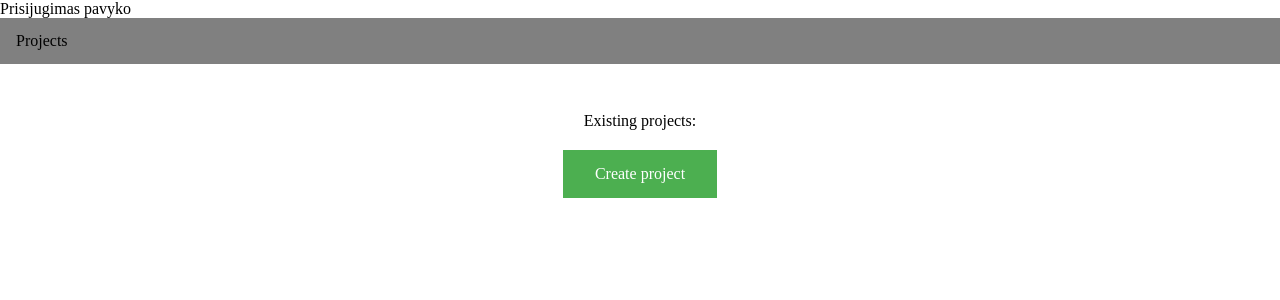
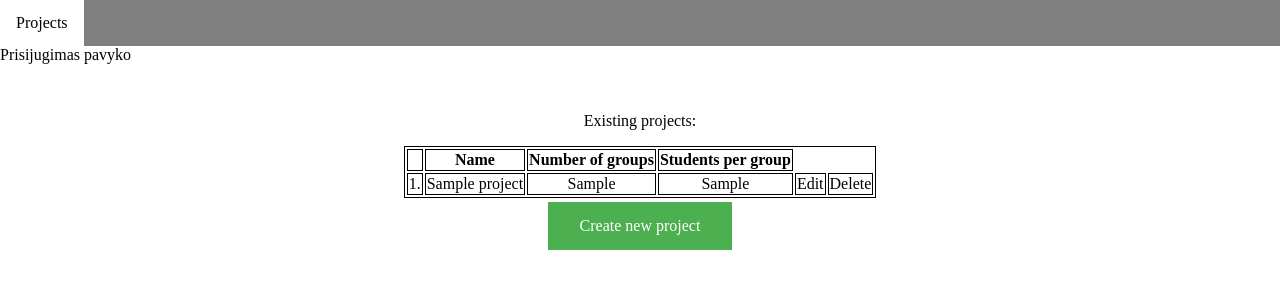
Before and after one commit to balcevictomas/student-project, a PHP site: page / in a window 1280 px wide. Shown: the top 300 px of the page. Run offline with PHP 8.4, Linux system fonts and the light colour scheme; tables that the repository leaves empty or names only in its code hold one stand-in row (values such as "Sample post").

Commit message:
2022-02-22

```diff
--- a/create-project.php
+++ b/create-project.php
@@ -1,6 +1,7 @@
 <?php
 include "header.php";
-
+$myclass = new myClass();
+$myclass->insertProjects();
 ?>
 
 <div class="form-group center" >
@@ -9,7 +10,7 @@ include "header.php";
         <label for="projectName"><b>Project name</b></label>
         <input type="text" placeholder="Project name" name="projectName" required >
         <label for="text"><b>Number of groups</b></label>
-        <input type="text" placeholder="Number of groups" name="numberGropups" required >
+        <input type="number" placeholder="Number of groups" name="numberGroups" required >
         <label for="number"><b>Students per group</b></label>
         <input type="number" placeholder="Students per group" name="studentsPerGroup" required >
 
--- a/css/css1.css
+++ b/css/css1.css
@@ -124,3 +124,6 @@ ul.a {
 {
     width: 100px;
 }
+table, th, td {
+    border: 1px solid;
+}
--- a/db.php
+++ b/db.php
@@ -1,22 +1,26 @@
 <?php
 class database
 {
-   protected function connect()
+  private $db_host = "localhost";
+  private $db_user = "root";
+  private $db_name = "stud_proj";
+  public $conn;
+
+
+   public function connect()
    {
-       $db_host = "localhost";
-       $db_user = "root";
-       $db_name = "stud_proj";
+       $this->conn = null;
        try {
 
-         $db = new PDO("mysql:host=$db_host;dbname=$db_name", $db_user, '');
+         $this->conn = new PDO("mysql:host=$this->db_host;dbname=$this->db_name", $this->db_user, '');
          // set the PDO error mode to exception
-         $db->setAttribute(PDO::ATTR_ERRMODE, PDO::ERRMODE_EXCEPTION);
+         $this->conn->setAttribute(PDO::ATTR_ERRMODE, PDO::ERRMODE_EXCEPTION);
          echo "Prisijugimas pavyko ";
 
        } catch (PDOException $e) {
            echo "Nepavyko prisijungti prie DB " . $e->getMessage();
        }
-
+       return $this->conn;
    }
 
 }
--- /dev/null
+++ b/edit_project.php
@@ -0,0 +1,2 @@
+<?php
+include "header.php";
--- a/header.php
+++ b/header.php
@@ -1,7 +1,6 @@
 <?php
 include "myclass.php";
-$myclass = new myClass();
-$myclass->fetchProjects();
+
 
 ?>
 <!doctype html>
--- a/index.php
+++ b/index.php
@@ -1,15 +1,53 @@
 <?php
 include "header.php";
+$myclass = new myClass();
+$fetch = $myclass->fetchProjects();
+$num = $fetch->rowCount();
 
 ?>
 <div class="flex-container">
 
     <div class="text-center">
-        <p>Existing projects:</p>
+        <table class="border">
+            <tr>
+                <th></th>
+                <th>Name</th>
+                <th>Number of groups</th>
+                <th>Students per group</th>
+
+            </tr>
+        <?php
+
+        if ($num > 0)
+        {
+            echo '<p>Existing projects:</p>';
+            $count = 1;
+            $row = $fetch->fetchAll(PDO::FETCH_ASSOC);
+            foreach ($row as $result)
+            {
+                ?>
+                <tr>
+                    <td><?php echo $count.'.'; ?></td>
+                    <td><?php echo $result['name']; ?></td>
+                    <td><?php echo $result['nog']; ?></td>
+                    <td><?php echo $result['spg']; ?></td>
+                    <td>Edit</td>
+                    <td>Delete</td>
+
+                </tr>
+            <?php
+            $count++;
+            }
+        }
+
+
+        ?>
+        </table>
+
     </div>
     <div class="break"></div>
     <div class="text-center">
-        <a href="create-project.php" class="button">Create project</a>
+        <a href="create-project.php" class="button">Create new project</a>
     </div>
 
 
--- a/myclass.php
+++ b/myclass.php
@@ -3,15 +3,39 @@ include "db.php";
 
   class myClass extends database
 {
+
+
   public function __construct()
   {
 
   }
   public function fetchProjects()
   {
-    $db=$this->connect();
+    $stmt=$this->connect()->prepare("SELECT * FROM projects");
+    $stmt->execute();
 
 
+    return $stmt;
+  }
+  public function insertProjects()
+  {
+    //$stmt=$this->connect()->prepare("")
+    if (isset($_POST['submit_reg']))
+    {
+      if (isset($_POST['projectName']) && isset($_POST['numberGroups']) && isset($_POST['studentsPerGroup']))
+      {
+        $projectName = $_POST['projectName'];
+        $numberGroups = $_POST['numberGroups'];
+        $studentsPerGroup = $_POST['studentsPerGroup'];
+        $query = "INSERT INTO projects (name, nog, spg) VALUES ('$projectName', '$numberGroups', '$studentsPerGroup')";
+        $stmt=$this->connect()->prepare($query);
+
+        $stmt->execute();
+
+        $id = $this->conn->lastInsertId();
+        header("Location: edit_project.php?id=".$id);
+      }
+    }
   }
 
 }
```
